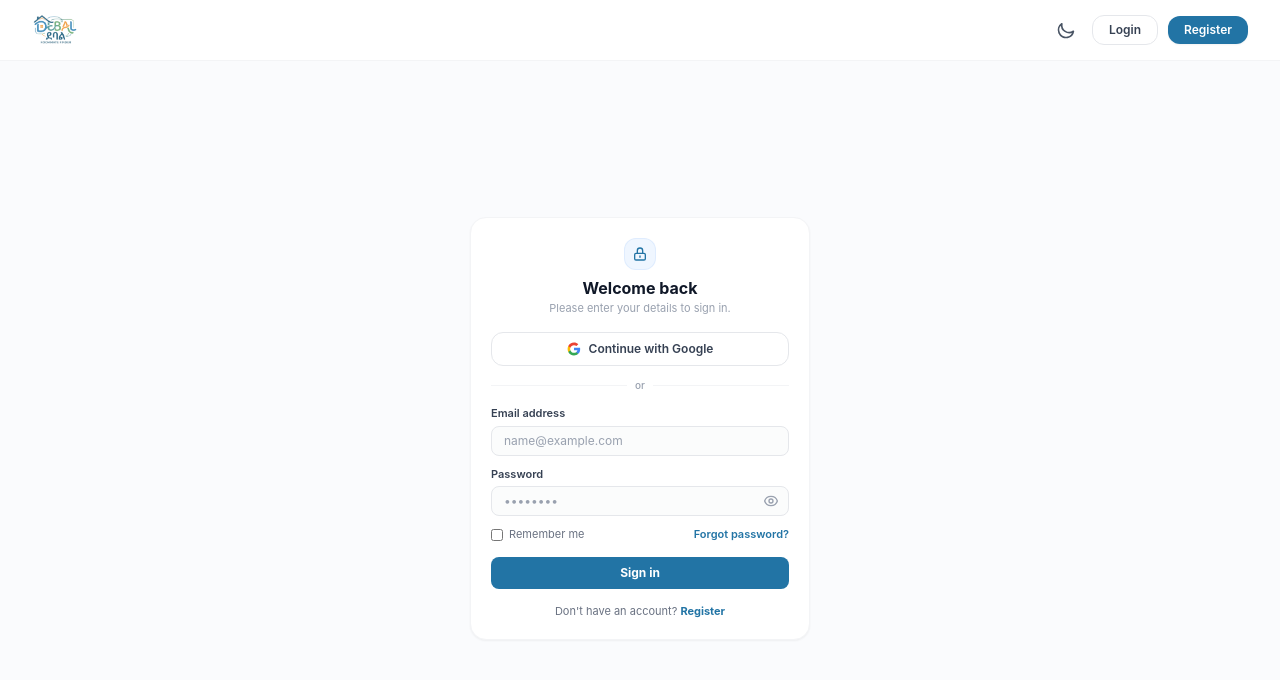
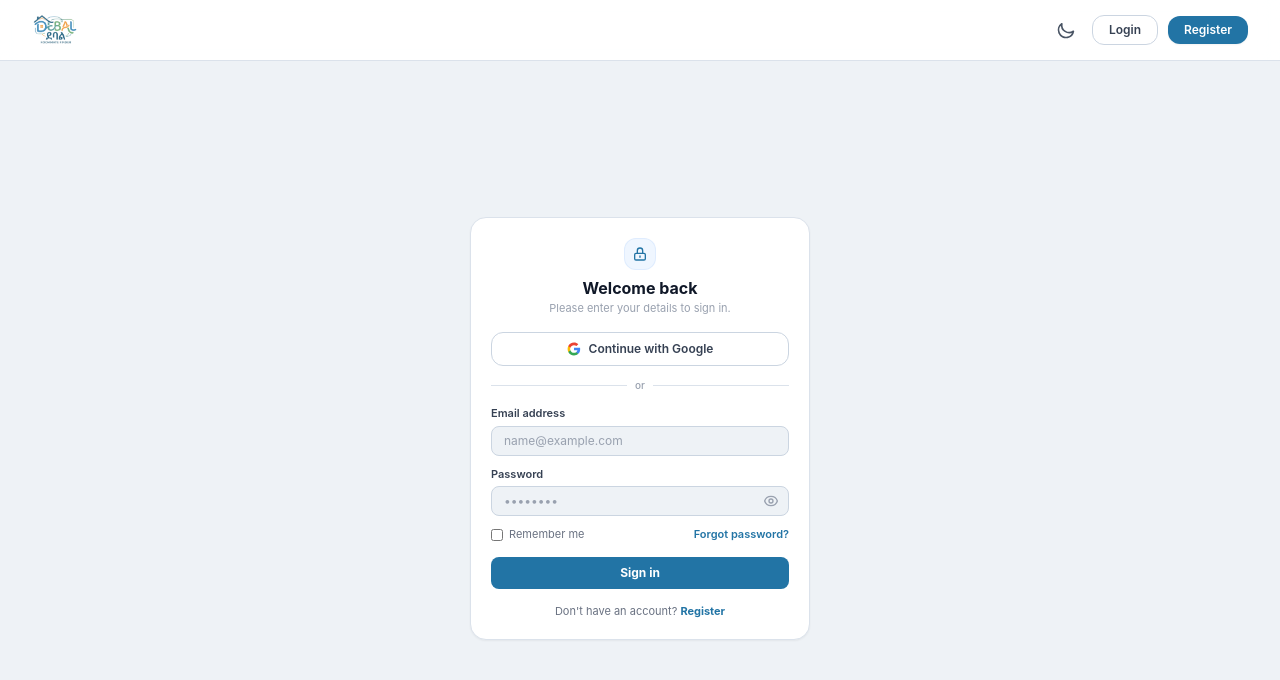
Before and after one commit to Natnael9/Debal, a React (Vite) app in the folder frontend/: page /login in a window 1280 px wide. Shown: the top 680 px of the page. Built offline with nearby package versions, Linux system fonts and the light colour scheme; no server answers.

Commit message:
contrst issue solved on the light mode

```diff
--- a/frontend/src/components/chat/MessageBubble.jsx
+++ b/frontend/src/components/chat/MessageBubble.jsx
@@ -24,7 +24,7 @@ function MessageBubbleComponent({ message, isOwn, partnerAvatarText = "P" }) {
           className={`px-3.5 py-2 text-xs leading-relaxed shadow-2xs ${
             isOwn
               ? "rounded-2xl rounded-br-xs bg-[#2274A5] text-white"
-              : "rounded-2xl rounded-bl-xs border border-gray-100 bg-white text-gray-800"
+              : "rounded-2xl rounded-bl-xs border border-gray-200/80 bg-gray-100 dark:bg-[#242f3d] dark:border-[#2f3e50] text-gray-800 dark:text-gray-100"
           }`}
         >
           {content}
--- a/frontend/src/index.css
+++ b/frontend/src/index.css
@@ -16,11 +16,11 @@
   --color-brand-ring: rgba(34, 116, 165, 0.15);
 
   /* Surfaces & Backgrounds */
-  --bg-app: #f8fafc;
+  --bg-app: #eef2f6;
   --bg-surface: #ffffff;
   --bg-surface-elevated: #ffffff;
-  --bg-subtle: #f1f5f9;
-  --bg-subtle-hover: #e2e8f0;
+  --bg-subtle: #e2e8f0;
+  --bg-subtle-hover: #cbd5e1;
   --bg-banner: linear-gradient(to right, #0B3954, #1A5B7A, #2274A5);
   --bg-overlay: rgba(0, 0, 0, 0.5);
 
@@ -33,14 +33,14 @@
   --text-on-brand: #ffffff;
 
   /* Borders & Dividers */
-  --border-default: #e2e8f0;
-  --border-subtle: #f1f5f9;
+  --border-default: #d8e2ec;
+  --border-subtle: #e2e8f0;
   --border-strong: #cbd5e1;
 
   /* Form Inputs */
-  --input-bg: #ffffff;
-  --input-bg-subtle: rgba(248, 250, 252, 0.7);
-  --input-border: #e2e8f0;
+  --input-bg: #f1f5f9;
+  --input-bg-subtle: #e8edf3;
+  --input-border: #cbd5e1;
   --input-text: #0f172a;
   --input-placeholder: #94a3b8;
 
@@ -130,6 +130,79 @@ html.dark,
   --color-primary-700: var(--color-brand-active);
   --color-primary-800: var(--color-brand-deep);
   --color-primary-900: #15364d;
+}
+
+/* ==========================================================================
+   Light Mode Contrast & Surface Hierarchy
+   ========================================================================== */
+body {
+  background-color: var(--bg-app);
+  color: var(--text-primary);
+  min-height: 100vh;
+}
+
+html:not(.dark) body {
+  background-color: var(--bg-app) !important;
+  color: var(--text-primary);
+}
+
+/* Page containers & outer backdrops in Light Mode */
+html:not(.dark) .bg-slate-50,
+html:not(.dark) .bg-slate-50\/50,
+html:not(.dark) .bg-slate-50\/60,
+html:not(.dark) .bg-slate-50\/70,
+html:not(.dark) .bg-slate-50\/80,
+html:not(.dark) .bg-slate-50\/90,
+html:not(.dark) .bg-gray-50,
+html:not(.dark) .bg-gray-50\/50,
+html:not(.dark) .bg-gray-50\/60,
+html:not(.dark) .bg-gray-50\/70,
+html:not(.dark) .bg-gray-50\/80,
+html:not(.dark) .bg-gray-50\/90 {
+  background-color: var(--bg-app) !important;
+}
+
+/* Clean, tactile border definition in Light Mode */
+html:not(.dark) .border-gray-100,
+html:not(.dark) .border-slate-100 {
+  border-color: #dbe2eb !important;
+}
+
+html:not(.dark) .border-gray-200,
+html:not(.dark) .border-slate-200 {
+  border-color: #cbd5e1 !important;
+}
+
+html:not(.dark) .divide-gray-100 > :not([hidden]) ~ :not([hidden]),
+html:not(.dark) .divide-slate-100 > :not([hidden]) ~ :not([hidden]) {
+  border-color: #dbe2eb !important;
+}
+
+/* Foreground Secondary Elements in Light Mode (Chips, Badges, Secondary Pills) */
+html:not(.dark) .bg-gray-100,
+html:not(.dark) .bg-slate-100 {
+  background-color: #e2e8f0 !important;
+  color: #1e293b;
+}
+
+html:not(.dark) .hover\:bg-gray-50:hover,
+html:not(.dark) .hover\:bg-gray-100:hover,
+html:not(.dark) .hover\:bg-slate-50:hover {
+  background-color: #dbe2eb !important;
+}
+
+/* Form inputs & textareas in Light Mode */
+html:not(.dark) input:not([type="checkbox"]):not([type="radio"]):not([type="button"]):not([type="submit"]),
+html:not(.dark) textarea {
+  background-color: #f1f5f9;
+  border-color: #cbd5e1;
+  color: #0f172a;
+}
+
+html:not(.dark) input:not([type="checkbox"]):not([type="radio"]):not([type="button"]):not([type="submit"]):focus,
+html:not(.dark) textarea:focus {
+  background-color: #ffffff !important;
+  border-color: var(--color-brand) !important;
 }
 
 /* ==========================================================================
```
